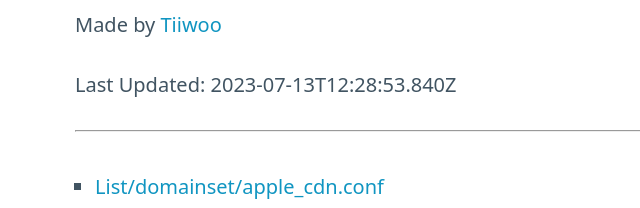
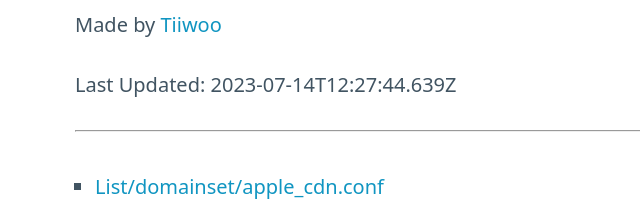
Before and after one commit to tiiwoo/proxy-rules, a plain HTML site: page index.html in a window 1280 px wide. Shown: the part 150-358 px from the top of the page, 0-640 px from the left. Drawn offline with nearby package versions, Linux system fonts and the light colour scheme.

Commit message:
deploy: a2c75cd375e34e09f5075884bd7dbc629bdbc8f8

```diff
--- a/index.html
+++ b/index.html
@@ -24,7 +24,7 @@
     <main class="container">
       <h1>Rulesets For Surge</h1>
       <p>Made by <a href="https://tiiwoo.moe">Tiiwoo</a></p>
-      <p>Last Updated: 2023-07-13T12:28:53.840Z</p>
+      <p>Last Updated: 2023-07-14T12:27:44.639Z</p>
       <hr>
       <br>
       <ul>
```
Also changed, not shown: 5 other files.
